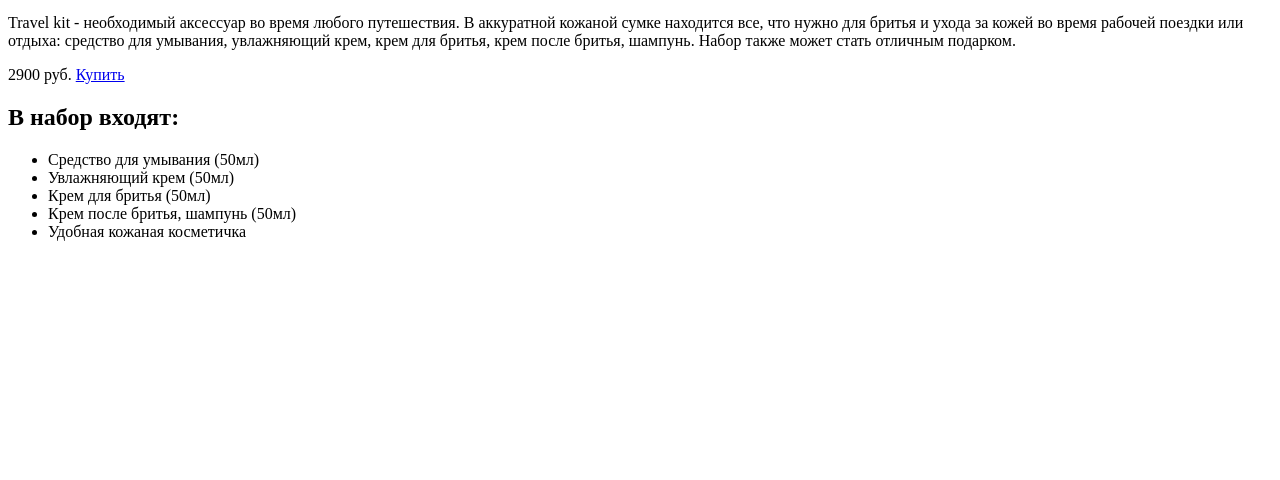
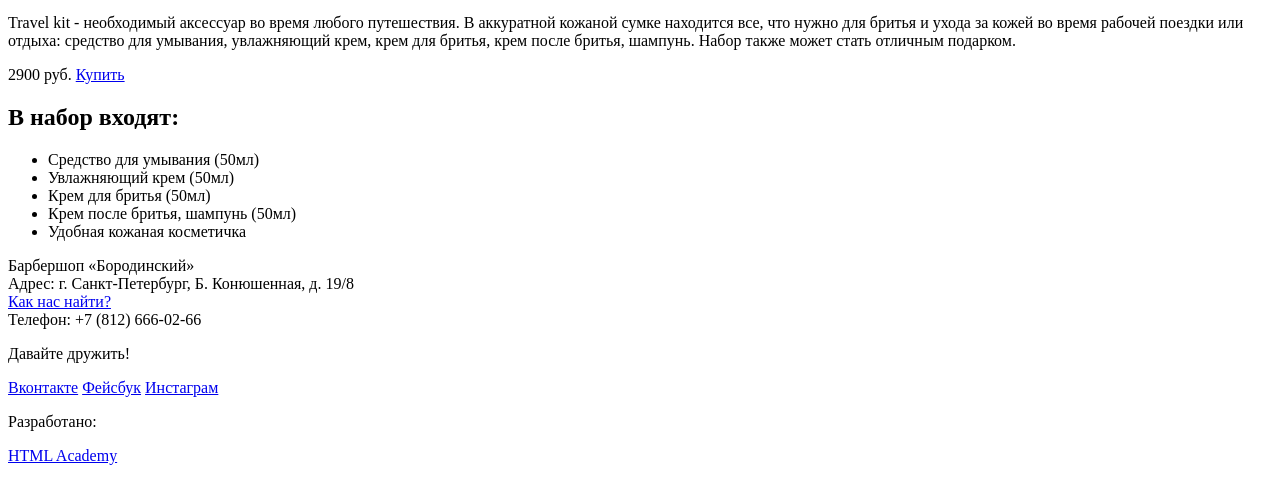
Before and after one commit to eu-tsareva/191033-barbershop, a plain HTML site: page catalog-item.html in a window 1280 px wide. Shown: the part 320-800 px from the top of the page. Drawn offline with Linux system fonts and the light colour scheme.

Commit message:
Добавлен футер

```diff
--- a/catalog-item.html
+++ b/catalog-item.html
@@ -80,6 +80,25 @@
         </section>
       </div>
     </main>
-
+    <footer class="main-footer">
+      <div class="container">
+        <section class="footer-contacts">
+          Барбершоп «Бородинский»<br>
+          Адрес: г. Санкт-Петербург, Б. Конюшенная, д. 19/8<br>
+          <a href="#">Как нас найти?</a><br>
+          Телефон: +7 (812) 666-02-66
+        </section>
+        <section class="footer-social">
+          <p>Давайте дружить!</p>
+          <a class="social-btn social-btn-vk" href="#">Вконтакте</a>
+          <a class="social-btn social-btn-fb" href="#">Фейсбук</a>
+          <a class="social-btn social-btn-inst" href="#">Инстаграм</a>
+        </section>
+        <section class="footer-copyright">
+          <p>Разработано:</p>
+          <a class="btn" href="https://htmlacademy.ru">HTML Academy</a>
+        </section>
+      </div>
+    </footer>
   </body>
 </html>
```
